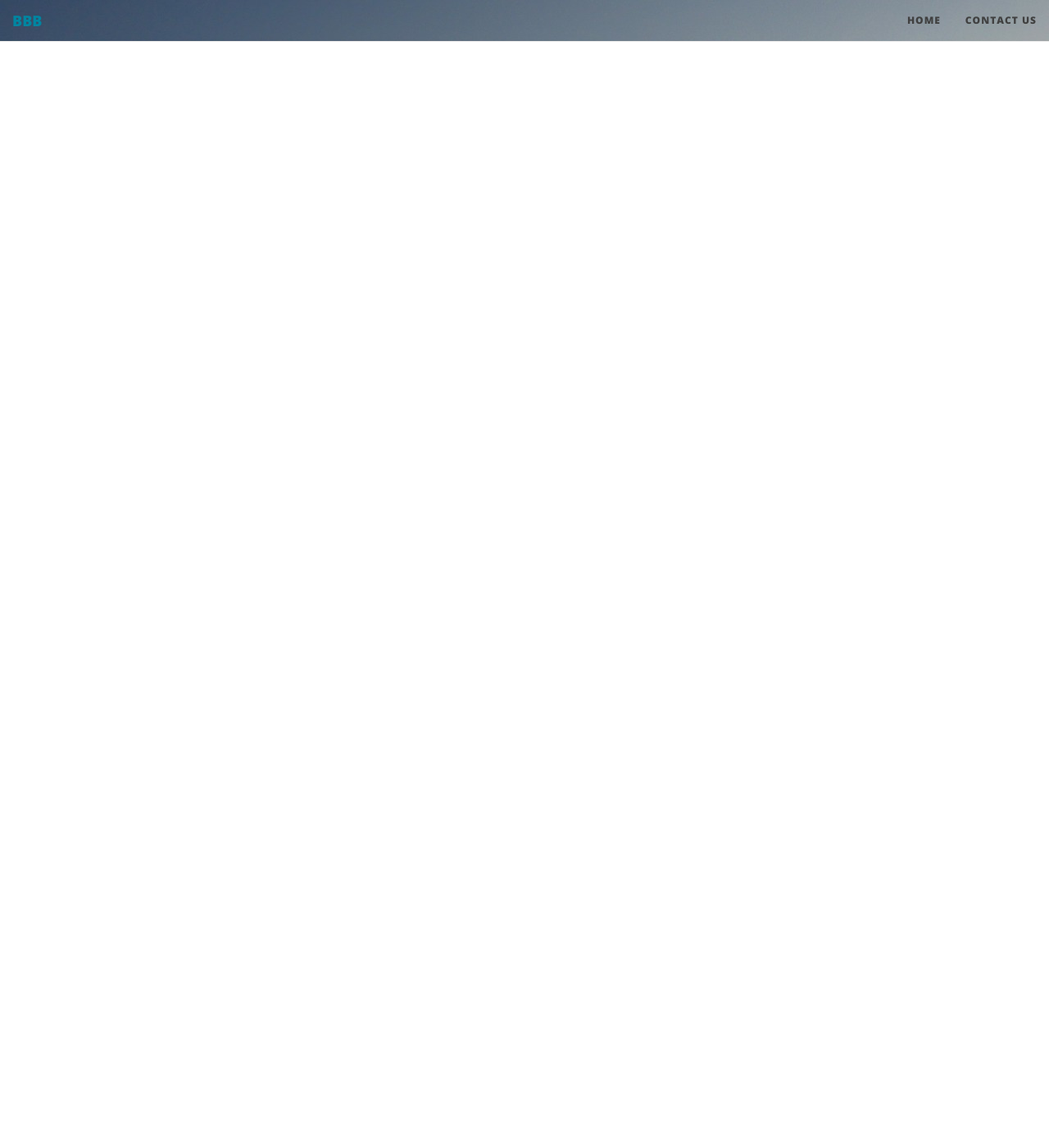
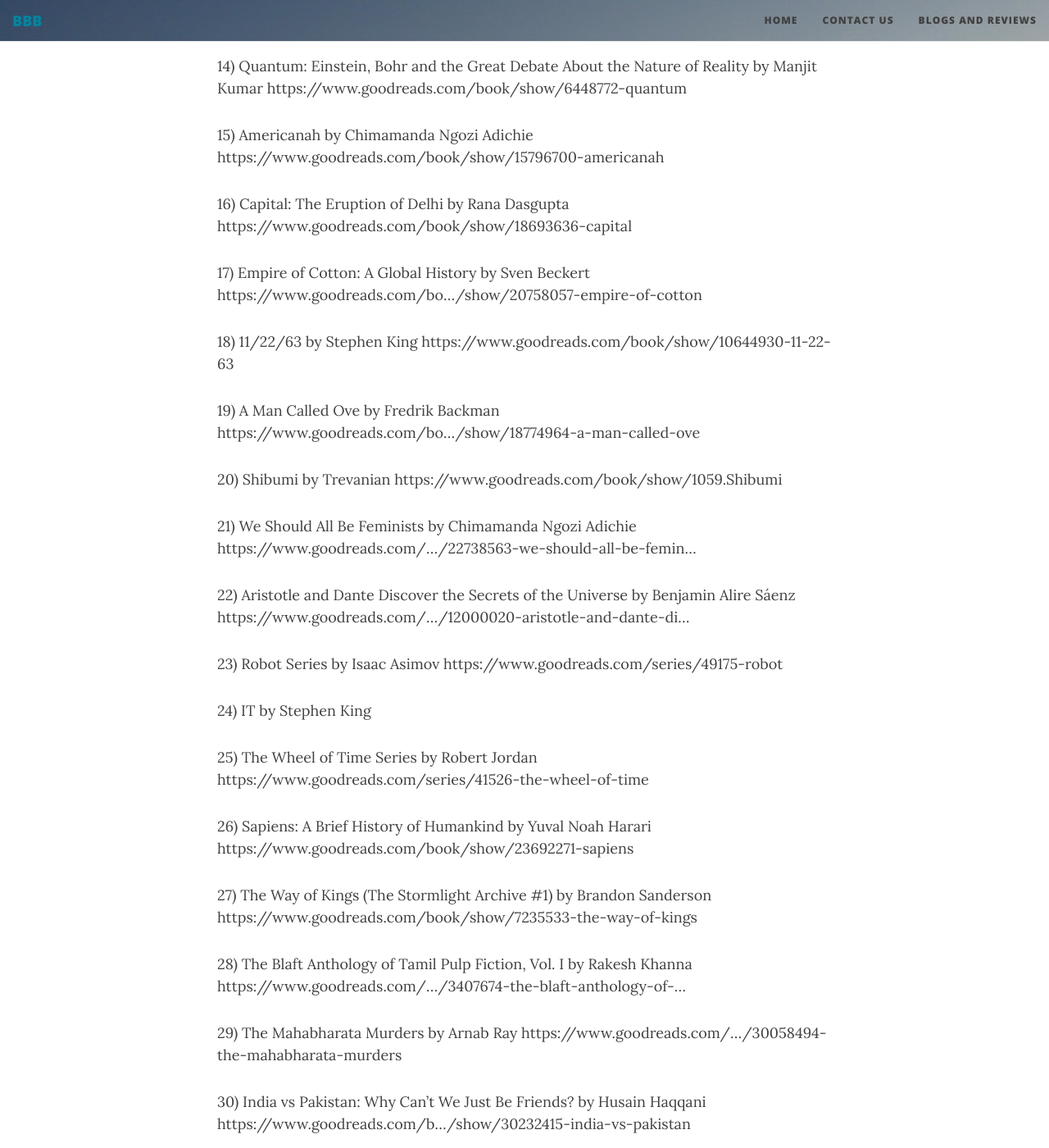
Before and after one commit to brokebibliophiles/brokebibliophiles.github.io, a Jekyll site: the page built from _posts/2017-09-30-BBB-Meetup-5.md, in a window 1280 px wide and 1400 px high, scrolled down 1510 px. Shown: the whole window at 82% size. Built offline with Jekyll 4.4.1, drawn with Linux system fonts in a browser that asks for light colours; nearby versions of some CDN libraries; comment, search, counter and statistics services are not loaded; some of the changed text lies outside the part shown.

Commit message:
Adding Meetup 16 and 5 and misc notes

```diff
--- a/_config.yml
+++ b/_config.yml
@@ -25,6 +25,7 @@ navbar-links:
   # About Me: "aboutme"
   Home: "index.html"
   Contact Us: "contact/"
+  Blogs and Reviews : "reviews/"
   #Categories:
   #Books: "books/"
 
@@ -241,13 +242,13 @@ plugins:
 
 
 collections:
-  - scribbleio
+  - reviews
   - meetups
 
 collections:
-  scribbleio:
+  reviews:
     output: true
-    permalink: /scribbleio/:path/
+    permalink: /reviews/:path/
   meetups:
     output: true
     permalink: /meetups/:path/
--- a/_posts/2017-09-30-BBB-Meetup-5.md
+++ b/_posts/2017-09-30-BBB-Meetup-5.md
@@ -5,8 +5,144 @@ subtitle: Atta Galatta
 tags: [books, meetups, community]
 ---
 
-WIP
+Aaaand Meetup#5 happened as well ! :) The modest strength of the attendees notwithstanding, this was another fun meet. We had 3 new entrants today in Gokul S Nath, Amay Narayan and Palgun Kj . Also, pseudo-newbie Varun Vasudev finally made it to His first formal book-meetup as well :D
+The books mentioned and discussed today were -
 
+1) Eleanor & Park by Rainbow Rowell
+https://www.goodreads.com/book/show/15745753-eleanor-park
+
+2) The Ruby in the Smoke (Sally Lockhart, #1) by Philip Pullman
+https://www.goodreads.com/…/sh…/114982.The_Ruby_in_the_Smoke
+
+3) The Final Empire (Mistborn, #1) by Brandon Sanderson
+https://www.goodreads.com/book/show/68428.The_Final_Empire
+
+4) Storm Born (Dark Swan #1) by Richelle Mead
+https://www.goodreads.com/book/show/2754510-storm-born
+
+5) The Dresden Files Series by Jim Butcher
+https://www.goodreads.com/series/40346-the-dresden-files
+
+6) Neverwhere by Neil Gaiman
+https://www.goodreads.com/book/show/14497.Neverwhere
+
+7) Shades of Darkness (Ravenborn #1) by A.R. Kahler
+https://www.goodreads.com/…/show/25390583-shades-of-darkness
+
+8) The Kingkiller Chronicle Series by Patrick Rothfuss
+https://www.goodreads.com/se…/45262-the-kingkiller-chronicle
+
+9) City of Djinns: A Year in Delhi by William Dalrymple
+https://www.goodreads.com/book/show/124430.City_of_Djinns
+
+10) Ghachar Ghochar by Vivek Shanbhag
+https://www.goodreads.com/book/show/30267604-ghachar-ghochar
+
+11) Purple Hibiscus by Chimamanda Ngozi Adichie
+https://www.goodreads.com/book/show/126381.Purple_Hibiscus
+
+12) Hot Tea Across India by Rishad Saam Mehta
+https://www.goodreads.com/…/s…/13149984-hot-tea-across-india
+
+13) Throne of Glass Series by Sarah J. Maas
+https://www.goodreads.com/series/51288-throne-of-glass
+
+14) Quantum: Einstein, Bohr and the Great Debate About the Nature of Reality by Manjit Kumar
+https://www.goodreads.com/book/show/6448772-quantum
+
+15) Americanah by Chimamanda Ngozi Adichie
+https://www.goodreads.com/book/show/15796700-americanah
+
+16) Capital: The Eruption of Delhi by Rana Dasgupta
+https://www.goodreads.com/book/show/18693636-capital
+
+17) Empire of Cotton: A Global History by Sven Beckert
+https://www.goodreads.com/bo…/show/20758057-empire-of-cotton
+
+18) 11/22/63 by Stephen King
+https://www.goodreads.com/book/show/10644930-11-22-63
+
+19) A Man Called Ove by Fredrik Backman
+https://www.goodreads.com/bo…/show/18774964-a-man-called-ove
+
+20) Shibumi by Trevanian
+https://www.goodreads.com/book/show/1059.Shibumi
+
+21) We Should All Be Feminists by Chimamanda Ngozi Adichie
+https://www.goodreads.com/…/22738563-we-should-all-be-femin…
+
+22) Aristotle and Dante Discover the Secrets of the Universe by Benjamin Alire Sáenz
+https://www.goodreads.com/…/12000020-aristotle-and-dante-di…
+
+23) Robot Series by Isaac Asimov
+https://www.goodreads.com/series/49175-robot
+
+24) IT by Stephen King
+
+25) The Wheel of Time Series by Robert Jordan
+https://www.goodreads.com/series/41526-the-wheel-of-time
+
+26) Sapiens: A Brief History of Humankind by Yuval Noah Harari
+https://www.goodreads.com/book/show/23692271-sapiens
+
+27) The Way of Kings (The Stormlight Archive #1)
+by Brandon Sanderson
+https://www.goodreads.com/book/show/7235533-the-way-of-kings
+
+28) The Blaft Anthology of Tamil Pulp Fiction, Vol. I by Rakesh Khanna
+https://www.goodreads.com/…/3407674-the-blaft-anthology-of-…
+
+29) The Mahabharata Murders by Arnab Ray
+https://www.goodreads.com/…/30058494-the-mahabharata-murders
+
+30) India vs Pakistan: Why Can't We Just Be Friends? by Husain Haqqani
+https://www.goodreads.com/b…/show/30232415-india-vs-pakistan
+
+31) The Adivasi Will Not Dance by Hansda Sowvendra Shekar
+https://www.goodreads.com/…/27240055-the-adivasi-will-not-d…
+
+32) The Pregnant King by Devdutt Pattanaik
+https://www.goodreads.com/bo…/show/3086194-the-pregnant-king
+
+33) Shikhandi and Other Stories They Don't Tell You by Devdutt Pattanaik
+https://www.goodreads.com/…/22697803-shikhandi-and-other-st…
+
+34) Sputnik Sweetheart by Haruki Murakami
+https://www.goodreads.com/book/show/9557.Sputnik_Sweetheart
+
+35) Exit West by Mohsin Hamid
+https://www.goodreads.com/book/show/30688435-exit-west
+
+36) Malazan Book of the Fallen Series by Steven Erikson
+https://www.goodreads.com/…/43493-malazan-book-of-the-fallen
+
+37) Shoe Dog: A Memoir by the Creator of NIKE by Phil Knight
+https://www.goodreads.com/book/show/27220736-shoe-dog
+
+38) The Fry Chronicles
+https://www.goodreads.com/b…/show/8649656-the-fry-chronicles
+
+39) City Adrift : A Short Biography of Bombay by Naresh Fernandes
+https://www.goodreads.com/book/show/18740766-city-adrift
+
+40) Narcopolis by Jeet Thayil
+https://www.goodreads.com/book/show/12384322-narcopolis
+
+41) Serious Men by Manu Joseph
+https://www.goodreads.com/book/show/7628608-serious-men
+
+42) The Illicit Happiness of Other People by Manu Joseph
+https://www.goodreads.com/…/13707645-the-illicit-happiness-…
+
+:D This was quite the list to compile and as I was listing them out I felt a twinge of guilt at not having recognised close to half of the books :) I'm sure you will too. Pick up a book today! :D
+
+Oh and we wound down the meetup by running across the road from Atta Galatta to Dyu Art Cafe where we wolfed down some good eatables.
+
+Another good meetup :) Thank you, those of you who could make it!
+
+Hope to see some of the rest of you next time :)
+
+PS - A hat tip to Aarzu Sadana for yet again noting down the names of the books and making life a little bit easier for me
 
 {% if page.comments %}
 <div id="disqus_thread"></div>
```
Also changed, not shown: _posts/2018-11-25-BBB-Meetup-16.md (added, +106 -0 lines), books.html (deleted, +0 -61 lines), reviews.html (added, +14 -0 lines), README.md, img/BBB/BBB_16_11_25_2018.jpg (added).
